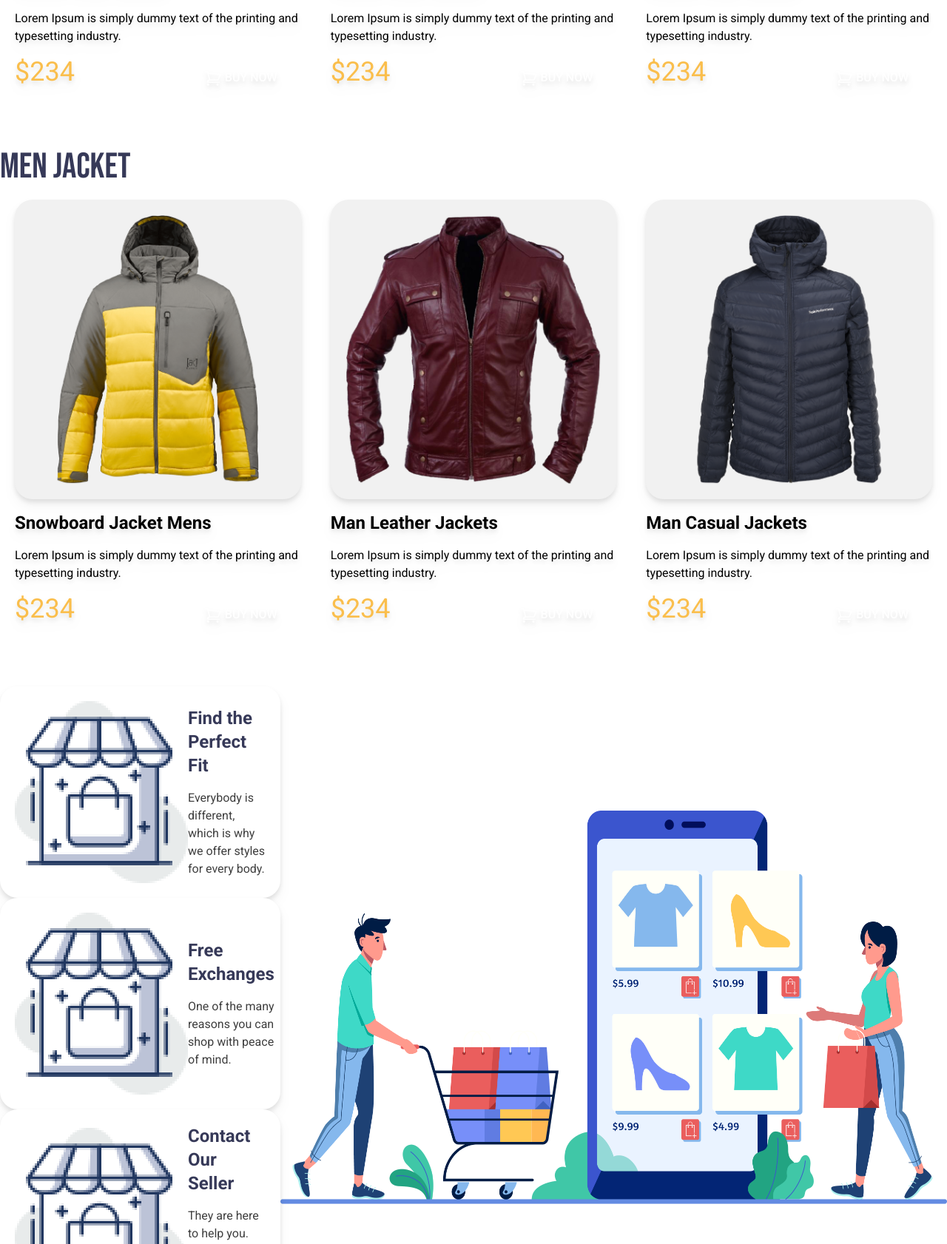
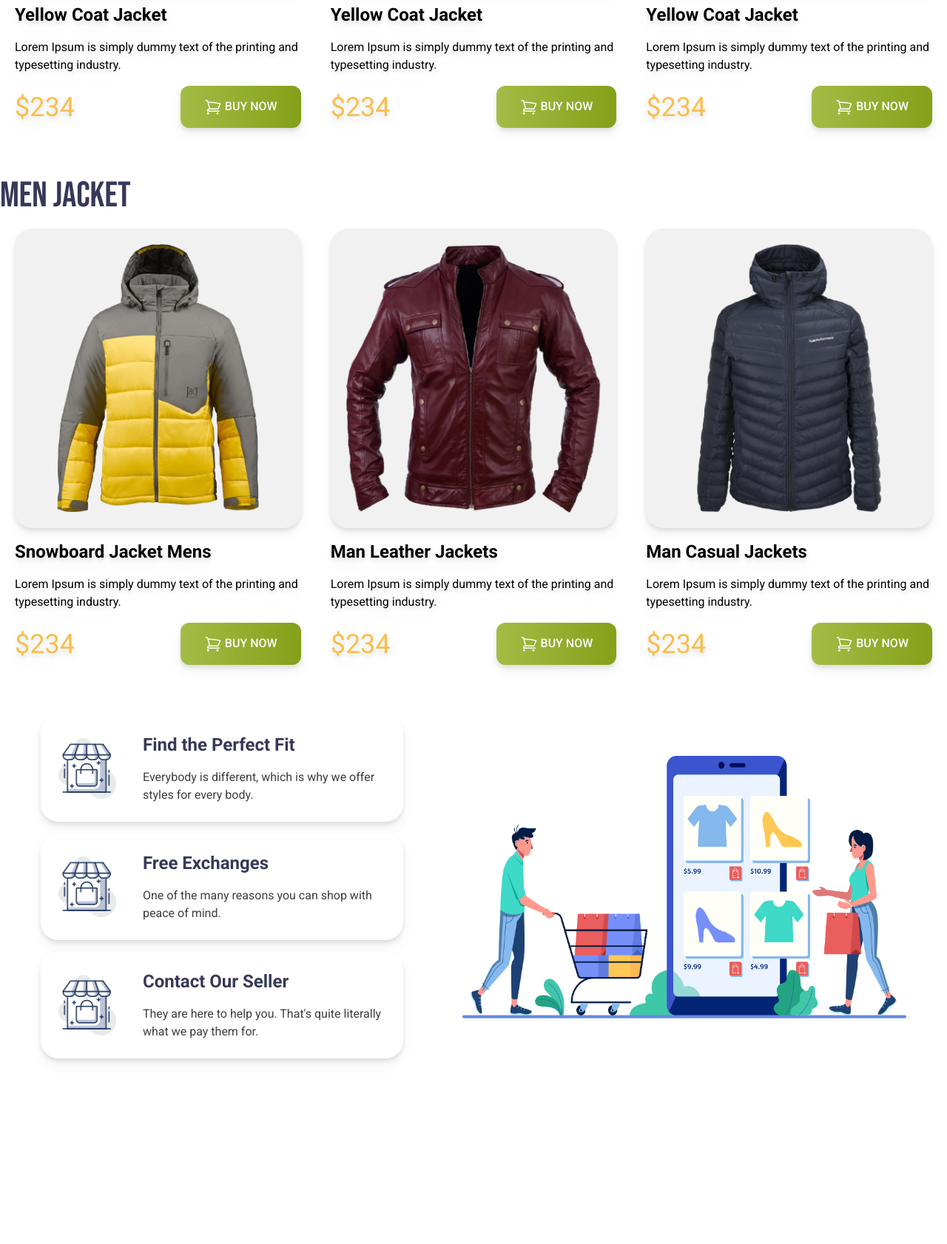
Before and after one commit to sajid-49/penguin-fashion-project, a plain HTML site: page index.html in a window 1280 px wide. Shown: the part 1118-2800 px from the top of the page at 74% size. After the commit the page ends 2581 px from the top, so only its background shows below. Drawn offline with nearby package versions, Linux system fonts and the light colour scheme.

Commit message:
allmost finished

```diff
--- a/index.html
+++ b/index.html
@@ -17,6 +17,12 @@
       rel="stylesheet"
     />
 
+    <!-- Link to Font Awesome icon -->
+    <script
+      src="https://kit.fontawesome.com/c1bba2bc4d.js"
+      crossorigin="anonymous"
+    ></script>
+
     <style>
       .font-roboto {
         font-family: "Roboto", serif;
@@ -30,7 +36,24 @@
   <body class="font-roboto">
     <header class="bg-[#FFFBF0] pl-4">
       <!-- Navbar start -->
-      <nav></nav>
+      <nav class="flex justify-around items-center">
+        <div class="w-[290px]">
+          <img src="./icons/logo.png" alt="" />
+        </div>
+
+        <ul
+          class="sm:hidden md:flex justify-between items-center min-w-[414px]"
+        >
+          <li>Home</li>
+          <li>Product</li>
+          <li>About Us</li>
+          <li>Contact Us</li>
+        </ul>
+
+        <div class="md:hidden sm:block">
+          <i class="fa-solid fa-bars"></i>
+        </div>
+      </nav>
       <!-- Banner start -->
       <div class="md:flex md:items-center md:justify-around">
         <div class="">
@@ -43,7 +66,7 @@
             and typesetting industry.
           </p>
           <button
-            class="text-[#FFFFFF] font-medium rounded-xl px-8 py-4 bg-linear-to-r from-[#A4BC46] to-[#85A019] mt-2"
+            class="text-[#FFFFFF] font-medium rounded-xl px-8 py-4 bg-gradient-to-r from-[#A4BC46] to-[#85A019] mt-2"
           >
             <svg
               xmlns="http://www.w3.org/2000/svg"
@@ -89,10 +112,10 @@
               Lorem Ipsum is simply dummy text of the printing and typesetting
               industry.
             </p>
-            <div class="flex justify-between">
+            <div class="flex justify-between items-center">
               <h2 class="text-[#FABE4C] text-4xl">$234</h2>
               <button
-                class="text-[#FFFFFF] font-medium rounded-xl px-8 py-4 bg-linear-to-r from-[#A4BC46] to-[#85A019]"
+                class="text-[#FFFFFF] font-medium rounded-xl px-8 py-4 bg-gradient-to-r from-[#A4BC46] to-[#85A019]"
               >
                 <svg
                   xmlns="http://www.w3.org/2000/svg"
@@ -126,10 +149,10 @@
               Lorem Ipsum is simply dummy text of the printing and typesetting
               industry.
             </p>
-            <div class="flex justify-between">
+            <div class="flex justify-between items-center">
               <h2 class="text-[#FABE4C] text-4xl">$234</h2>
               <button
-                class="text-[#FFFFFF] font-medium rounded-xl px-8 py-4 bg-linear-to-r from-[#A4BC46] to-[#85A019]"
+                class="text-[#FFFFFF] font-medium rounded-xl px-8 py-4 bg-gradient-to-r from-[#A4BC46] to-[#85A019]"
               >
                 <svg
                   xmlns="http://www.w3.org/2000/svg"
@@ -163,10 +186,10 @@
               Lorem Ipsum is simply dummy text of the printing and typesetting
               industry.
             </p>
-            <div class="flex justify-between">
+            <div class="flex justify-between items-center">
               <h2 class="text-[#FABE4C] text-4xl">$234</h2>
               <button
-                class="text-[#FFFFFF] font-medium rounded-xl px-8 py-4 bg-linear-to-r from-[#A4BC46] to-[#85A019]"
+                class="text-[#FFFFFF] font-medium rounded-xl px-8 py-4 bg-gradient-to-r from-[#A4BC46] to-[#85A019]"
               >
                 <svg
                   xmlns="http://www.w3.org/2000/svg"
@@ -208,10 +231,10 @@
               Lorem Ipsum is simply dummy text of the printing and typesetting
               industry.
             </p>
-            <div class="flex justify-between">
+            <div class="flex justify-between items-center">
               <h2 class="text-[#FABE4C] text-4xl">$234</h2>
               <button
-                class="text-[#FFFFFF] font-medium rounded-xl px-8 py-4 bg-linear-to-r from-[#A4BC46] to-[#85A019]"
+                class="text-[#FFFFFF] font-medium rounded-xl px-8 py-4 bg-gradient-to-r from-[#A4BC46] to-[#85A019]"
               >
                 <svg
                   xmlns="http://www.w3.org/2000/svg"
@@ -245,10 +268,10 @@
               Lorem Ipsum is simply dummy text of the printing and typesetting
               industry.
             </p>
-            <div class="flex justify-between">
+            <div class="flex justify-between items-center">
               <h2 class="text-[#FABE4C] text-4xl">$234</h2>
               <button
-                class="text-[#FFFFFF] font-medium rounded-xl px-8 py-4 bg-linear-to-r from-[#A4BC46] to-[#85A019]"
+                class="text-[#FFFFFF] font-medium rounded-xl px-8 py-4 bg-gradient-to-r from-[#A4BC46] to-[#85A019]"
               >
                 <svg
                   xmlns="http://www.w3.org/2000/svg"
@@ -282,10 +305,10 @@
               Lorem Ipsum is simply dummy text of the printing and typesetting
               industry.
             </p>
-            <div class="flex justify-between">
+            <div class="flex justify-between items-center">
               <h2 class="text-[#FABE4C] text-4xl">$234</h2>
               <button
-                class="text-[#FFFFFF] font-medium rounded-xl px-8 py-4 bg-linear-to-r from-[#A4BC46] to-[#85A019]"
+                class="text-[#FFFFFF] font-medium rounded-xl px-8 py-4 bg-gradient-to-r from-[#A4BC46] to-[#85A019]"
               >
                 <svg
                   xmlns="http://www.w3.org/2000/svg"
@@ -311,14 +334,16 @@
     </main>
 
     <footer>
-      <div class="flex justify-center items-center w-5xl mx-auto">
+      <div
+        class="flex items-center mx-auto mb-8 gap-20 w-[1170px] min-h-[437px]"
+      >
         <!-- div 1 -->
-        <div class="card-container">
-          <!-- div 1 -->
+        <div class="card-container flex flex-col gap-4">
+          <!-- card 1 -->
           <div
-            class="flex items-center bg-[#FFFFFF] drop-shadow-lg rounded-3xl p-5"
+            class="flex items-center gap-9 bg-[#FFFFFF] drop-shadow-lg rounded-3xl p-6 w-[490px]"
           >
-            <img src="./icons/house.png" alt="" />
+            <img class="w-[78px]" src="./icons/house.png" alt="" />
 
             <div>
               <h3 class="text-[#363958] text-2xl font-bold mb-4">
@@ -331,11 +356,11 @@
             </div>
           </div>
 
-          <!-- div 2 -->
+          <!-- card 2 -->
           <div
-            class="flex items-center bg-[#FFFFFF] drop-shadow-lg rounded-3xl p-5"
+            class="flex items-center gap-9 bg-[#FFFFFF] drop-shadow-lg rounded-3xl p-6 w-[490px]"
           >
-            <img src="./icons/house.png" alt="" />
+            <img class="w-[78px]" src="./icons/house.png" alt="" />
 
             <div>
               <h3 class="text-[#363958] text-2xl font-bold mb-4">
@@ -347,11 +372,11 @@
             </div>
           </div>
 
-          <!-- div 3 -->
+          <!-- card 3 -->
           <div
-            class="flex items-center bg-[#FFFFFF] drop-shadow-lg rounded-3xl p-5"
+            class="flex items-center gap-9 bg-[#FFFFFF] drop-shadow-lg rounded-3xl p-6 w-[490px]"
           >
-            <img src="./icons/house.png" alt="" />
+            <img class="w-[78px]" src="./icons/house.png" alt="" />
 
             <div>
               <h3 class="text-[#363958] text-2xl font-bold mb-4">
@@ -367,7 +392,7 @@
 
         <!-- div 2 -->
         <div class="">
-          <img class="w-full" src="./images/shopping.png" alt="" />
+          <img class="w-[600px]" src="./images/shopping.png" alt="" />
         </div>
       </div>
     </footer>
```
